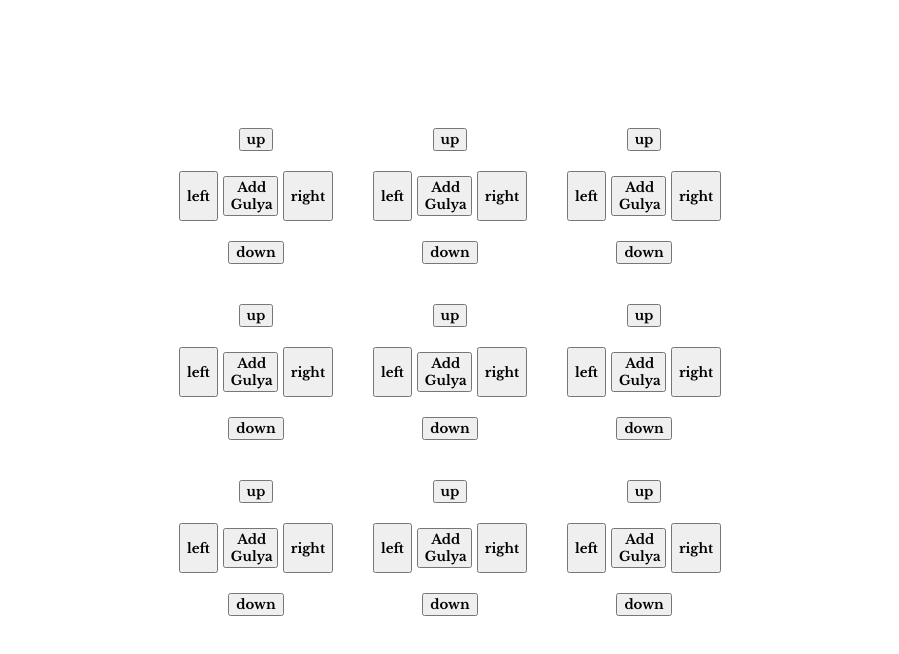
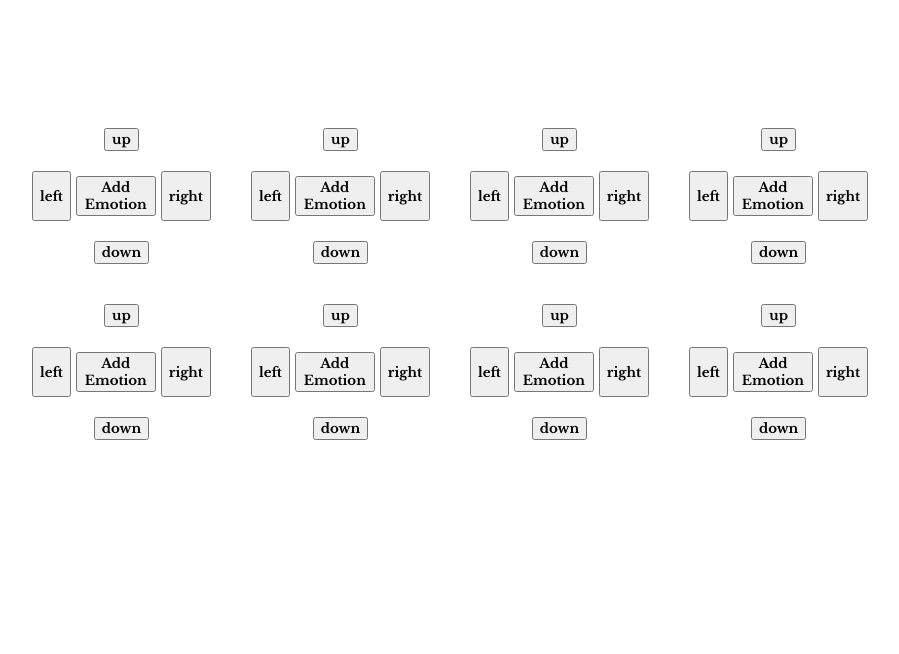
Before and after one commit to Katyusha0901/gulya-generator, a React (Create React App) app: page / in a window 1280 px wide. Shown: the top 654 px of the page, without its empty margins (190-1089 px from the left). Built offline with nearby package versions, Linux system fonts and the light colour scheme.

Commit message:
change project

```diff
--- a/src/App.tsx
+++ b/src/App.tsx
@@ -1,26 +1,23 @@
 import "./App.css";
-import { SquareGulya } from "./SquareGulya/SquareGulya";
+import { Square } from "./SquareGulya/Square";
 
 export default function App() {
-  function gulyaNumber(gulyaNumber: number) {}
+  function number(number: number) {}
 
   return (
     <div className="app">
       <div className="app__content">
         <div className="app__row">
-          <SquareGulya onChangeGulyaNumber={gulyaNumber} />
-          <SquareGulya onChangeGulyaNumber={gulyaNumber} />
-          <SquareGulya onChangeGulyaNumber={gulyaNumber} />
+          <Square onChangeNumber={number} />
+          <Square onChangeNumber={number} />
+          <Square onChangeNumber={number} />
+          <Square onChangeNumber={number} />
         </div>
         <div className="app__row">
-          <SquareGulya onChangeGulyaNumber={gulyaNumber} />
-          <SquareGulya onChangeGulyaNumber={gulyaNumber} />
-          <SquareGulya onChangeGulyaNumber={gulyaNumber} />
-        </div>
-        <div className="app__row">
-          <SquareGulya onChangeGulyaNumber={gulyaNumber} />
-          <SquareGulya onChangeGulyaNumber={gulyaNumber} />
-          <SquareGulya onChangeGulyaNumber={gulyaNumber} />
+          <Square onChangeNumber={number} />
+          <Square onChangeNumber={number} />
+          <Square onChangeNumber={number} />
+          <Square onChangeNumber={number} />
         </div>
       </div>
     </div>
--- a/src/SquareGulya/AddGulyaButton.css
+++ b/src/SquareGulya/AddButton.css
@@ -1,5 +1,5 @@
 .add-gulya {
   display: flex;
-  width: 55px;
+  width: 80px;
   margin: 5px;
 }
--- a/src/SquareGulya/AddGulyaButton.tsx
+++ b/src/SquareGulya/AddButton.tsx
@@ -1,10 +1,10 @@
-import "./AddGulyaButton.css";
+import "./AddButton.css";
 
 interface Props {
   onChangeIsAdding: Function;
 }
 
-export const AddGulyaButton: React.FC<Props> = ({ onChangeIsAdding }) => {
+export const AddButton: React.FC<Props> = ({ onChangeIsAdding }) => {
   return (
     <button
       className="add-gulya"
@@ -12,7 +12,7 @@ export const AddGulyaButton: React.FC<Props> = ({ onChangeIsAdding }) => {
         onChangeIsAdding();
       }}
     >
-      Add Gulya
+      Add Emotion
     </button>
   );
 };
--- a/src/SquareGulya/GulyaDisplay/GulyaDisplay.tsx
+++ b/src/SquareGulya/Gulya/GulyaDisplay.tsx
@@ -1,11 +1,13 @@
+import { useState } from "react";
 import "./GulyaDisplay.css";
+import { Gulya } from "../Square";
 
 interface Props {}
 
-export const GulyaDisplay: React.FC<Props> = ({}) => {
+export const GulyaDisplay: React.FC<Props> = () => {
   return (
     <div className="gulya-display">
-      <input className="gulya-display__position" />
+      <p className="gulya-display__position"></p>
       <div className="gulya-display__photo"></div>
       <input className="gulya-display__name" />
       <button className="gulya-display__save-button"></button>
--- a/src/SquareGulya/SquareGulya.tsx
+++ b/src/SquareGulya/Square.tsx
@@ -1,19 +1,38 @@
 import { useState } from "react";
-import "./SquareGulya.css";
-import { AddGulyaButton } from "./AddGulyaButton";
-import { GulyaDisplay } from "./GulyaDisplay/GulyaDisplay";
-import { CloseButton } from "./GulyaDisplay/CloseButton";
+import "./Square.css";
+import { AddButton } from "./AddButton";
+import { GulyaDisplay } from "./Gulya/GulyaDisplay";
+import { CloseButton } from "./Gulya/CloseButton";
 
 interface Props {
-  onChangeGulyaNumber: (gulyaNumber: number) => void;
+  onChangeNumber: (number: number) => void;
 }
 
-export const SquareGulya: React.FC<Props> = ({ onChangeGulyaNumber }) => {
+export interface Gulya {
+  id: number;
+  position: string;
+  name: string;
+  isEditing: boolean;
+}
+
+export const Square: React.FC<Props> = ({ onChangeNumber }) => {
   const [isAdding, setIsAdding] = useState<boolean>(true);
+  const [gulyas, setGulyas] = useState<Gulya[]>([]);
+
+  function addPosition(text: string) {
+    setGulyas([
+      ...gulyas,
+      { id: 0, position: text, name: text, isEditing: true },
+    ]);
+  }
+
+  function changeGulya(gulya: Gulya) {
+    setGulyas(gulyas.map((g) => (g.id === gulya.id ? gulya : g)));
+  }
 
   function displayCenterContent() {
     if (isAdding) {
-      return <AddGulyaButton onChangeIsAdding={changeIsAdding} />;
+      return <AddButton onChangeIsAdding={changeIsAdding} />;
     } else {
       return (
         <div>
```
Also changed, not shown: src/SquareGulya/Gulya/GulyaEdit.tsx (added, +7 -0 lines), src/SquareGulya/Gulya/CloseButton.css (added), src/SquareGulya/Gulya/CloseButton.tsx (renamed from src/SquareGulya/GulyaDisplay/CloseButton.tsx), src/SquareGulya/Gulya/GulyaDisplay.css (added), src/SquareGulya/Gulya/GulyaEdit.css (added), src/SquareGulya/Square.css (renamed from src/SquareGulya/SquareGulya.css).
